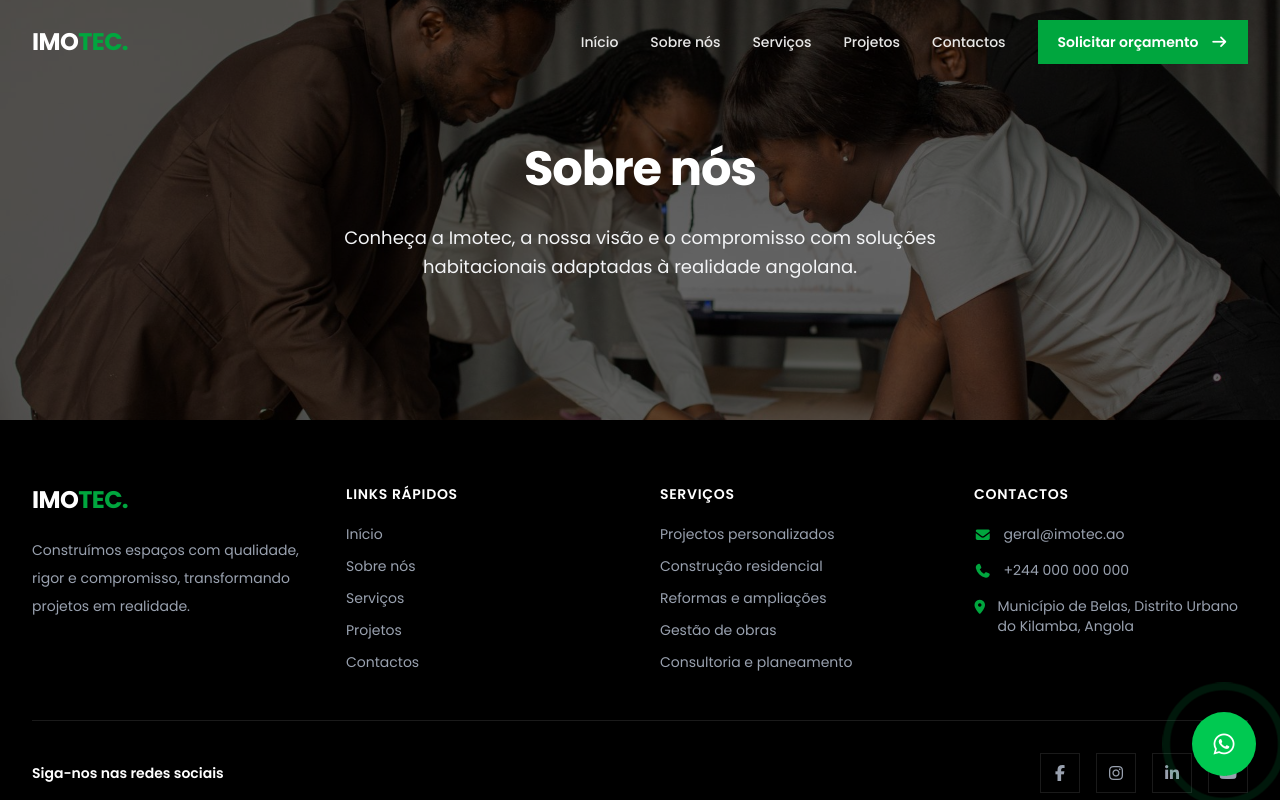
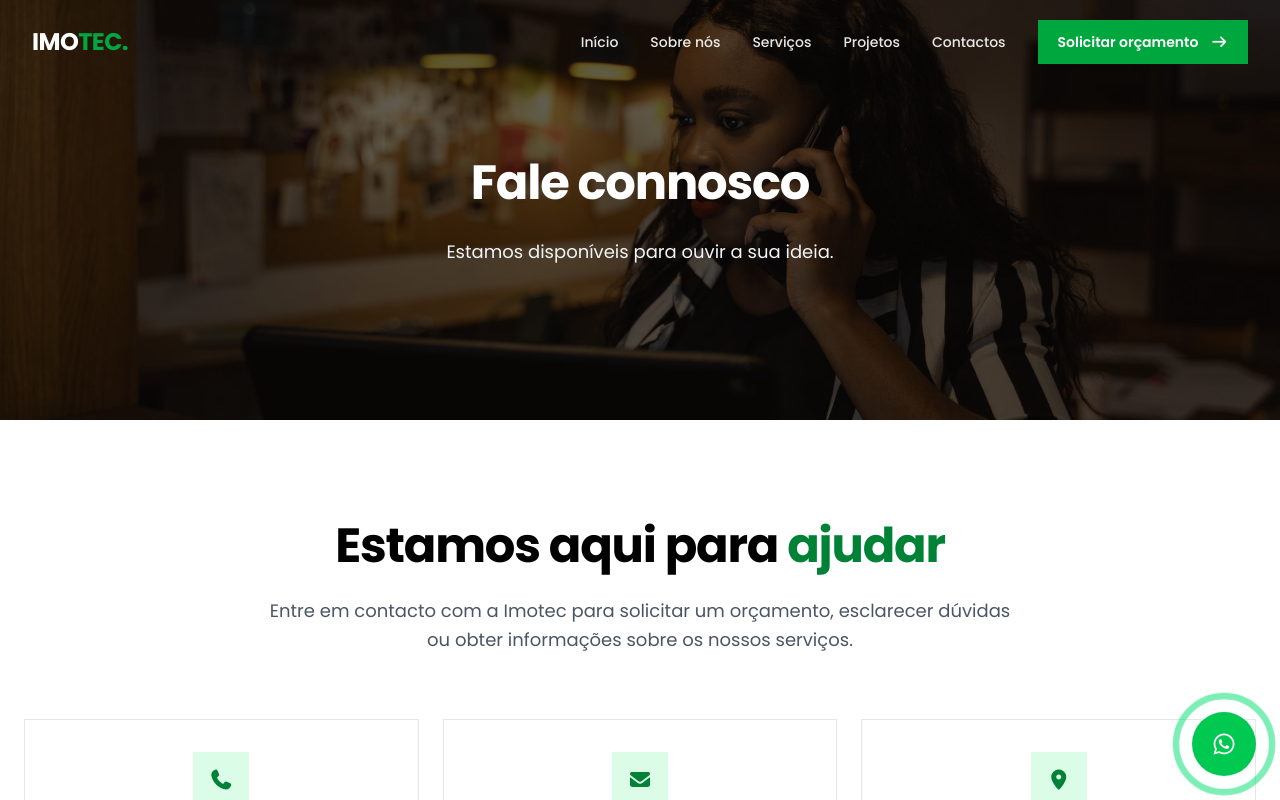
Before and after one commit to nsimbaafonso/imotec, a Next.js app: page /contatos in a window 1280 px wide. Shown: the top 800 px of the page. Built offline with nearby package versions, Linux system fonts and the light colour scheme.

Commit message:
P[agina contato feita

```diff
--- a/src/app/contatos/page.js
+++ b/src/app/contatos/page.js
@@ -1,7 +1,10 @@
 import Banner from "@/components/ui/Banner";
-//import Hero from "@/components/home/Hero";
+import InfoContatos from "@/components/contatos/InfoContatos";
+import FormularioContato from "@/components/contatos/FormularioContato";
+import Mapa from "@/components/contatos/Mapa";
+import RedesSociais from "@/components/contatos/RedesSociais";
 
-// SEO DA PÁGINA SOBRE
+// SEO DA PÁGINA CONTATOS
 export const metadata = {
   title: "Contatos | Imotec",
   description: "Site da empresa de construção civil",
@@ -11,10 +14,14 @@ export default function Contatos() {
   return (
     <>
      <Banner
-        image="/img/banner-sobre-nos.jpg"
-        title="Sobre nós"
-        description="Conheça a Imotec, a nossa visão e o compromisso com soluções habitacionais adaptadas à realidade angolana."
+        image="/img/banner-contato.jpg"
+        title="Fale connosco"
+        description="Estamos disponíveis para ouvir a sua ideia."
       />
+     <InfoContatos />
+     <FormularioContato />
+     <Mapa />
+     <RedesSociais />
     </>
   );
 }
```
